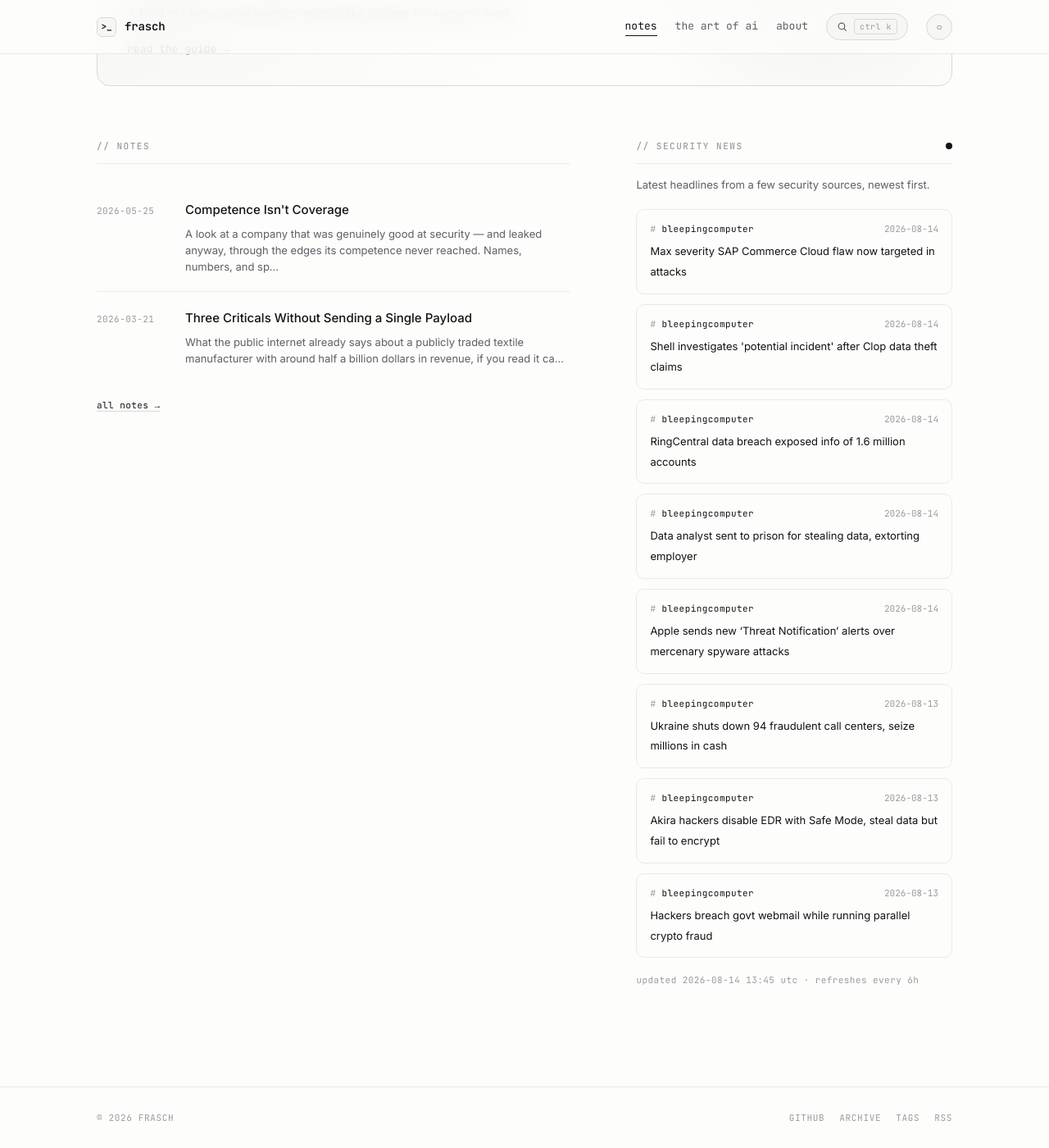
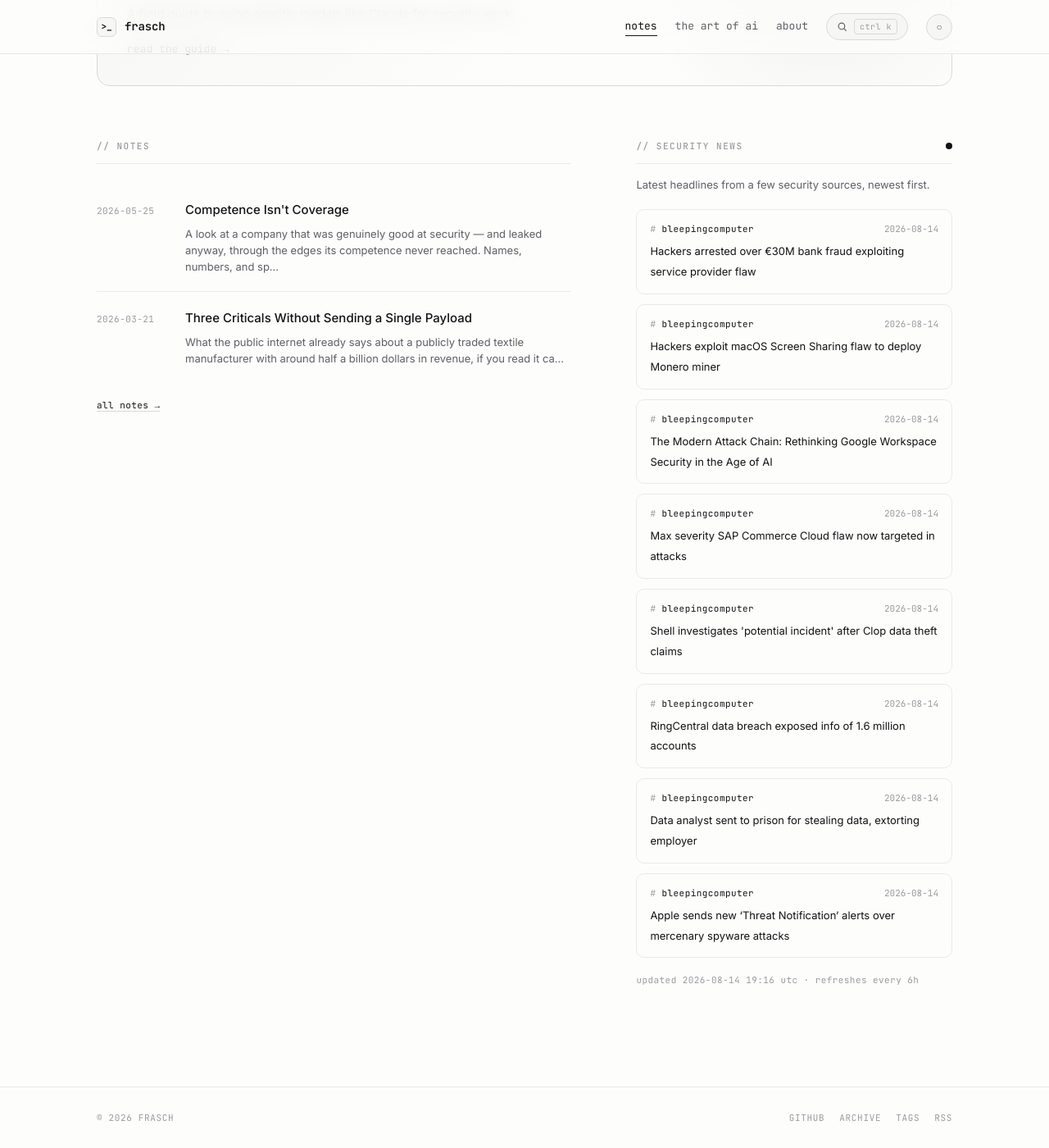
Before and after one commit to whoisfrasch/frasch, a Jekyll site: the page built from index.html, in a window 1280 px wide and 1400 px high, scrolled down 615 px. Shown: the whole window at 82% size. Built offline with Jekyll 4.4.1, drawn with Linux system fonts in a browser that asks for light colours.

Commit message:
Refresh security news feed

```diff
--- a/_data/news.json
+++ b/_data/news.json
@@ -1,6 +1,24 @@
 {
-  "updated": "2026-08-14T13:45:44Z",
+  "updated": "2026-08-14T19:16:03Z",
   "items": [
+    {
+      "source": "bleepingcomputer",
+      "title": "Hackers arrested over €30M bank fraud exploiting service provider flaw",
+      "link": "https://www.bleepingcomputer.com/news/security/hackers-arrested-over-30m-bank-fraud-exploiting-service-provider-flaw/",
+      "date": "2026-08-14T18:04:26Z"
+    },
+    {
+      "source": "bleepingcomputer",
+      "title": "Hackers exploit macOS Screen Sharing flaw to deploy Monero miner",
+      "link": "https://www.bleepingcomputer.com/news/security/hackers-exploit-macos-screen-sharing-flaw-to-deploy-monero-miner/",
+      "date": "2026-08-14T14:59:55Z"
+    },
+    {
+      "source": "bleepingcomputer",
+      "title": "The Modern Attack Chain: Rethinking Google Workspace Security in the Age of AI",
+      "link": "https://www.bleepingcomputer.com/news/security/the-modern-attack-chain-rethinking-google-workspace-security-in-the-age-of-ai/",
+      "date": "2026-08-14T14:00:10Z"
+    },
     {
       "source": "bleepingcomputer",
       "title": "Max severity SAP Commerce Cloud flaw now targeted in attacks",
@@ -30,24 +48,6 @@
       "title": "Apple sends new ‘Threat Notification’ alerts over mercenary spyware attacks",
       "link": "https://www.bleepingcomputer.com/news/apple/apple-sends-new-threat-notification-alerts-over-mercenary-spyware-attacks/",
       "date": "2026-08-14T01:19:12Z"
-    },
-    {
-      "source": "bleepingcomputer",
-      "title": "Ukraine shuts down 94 fraudulent call centers, seize millions in cash",
-      "link": "https://www.bleepingcomputer.com/news/security/ukraine-shuts-down-94-fraudulent-call-centers-seize-millions-in-cash/",
-      "date": "2026-08-13T21:12:47Z"
-    },
-    {
-      "source": "bleepingcomputer",
-      "title": "Akira hackers disable EDR with Safe Mode, steal data but fail to encrypt",
-      "link": "https://www.bleepingcomputer.com/news/security/akira-hackers-disable-edr-with-safe-mode-steal-data-but-fail-to-encrypt/",
-      "date": "2026-08-13T20:47:02Z"
-    },
-    {
-      "source": "bleepingcomputer",
-      "title": "Hackers breach govt webmail while running parallel crypto fraud",
-      "link": "https://www.bleepingcomputer.com/news/security/hackers-breach-govt-webmail-while-running-parallel-crypto-fraud/",
-      "date": "2026-08-13T18:15:19Z"
     }
   ]
 }
```
